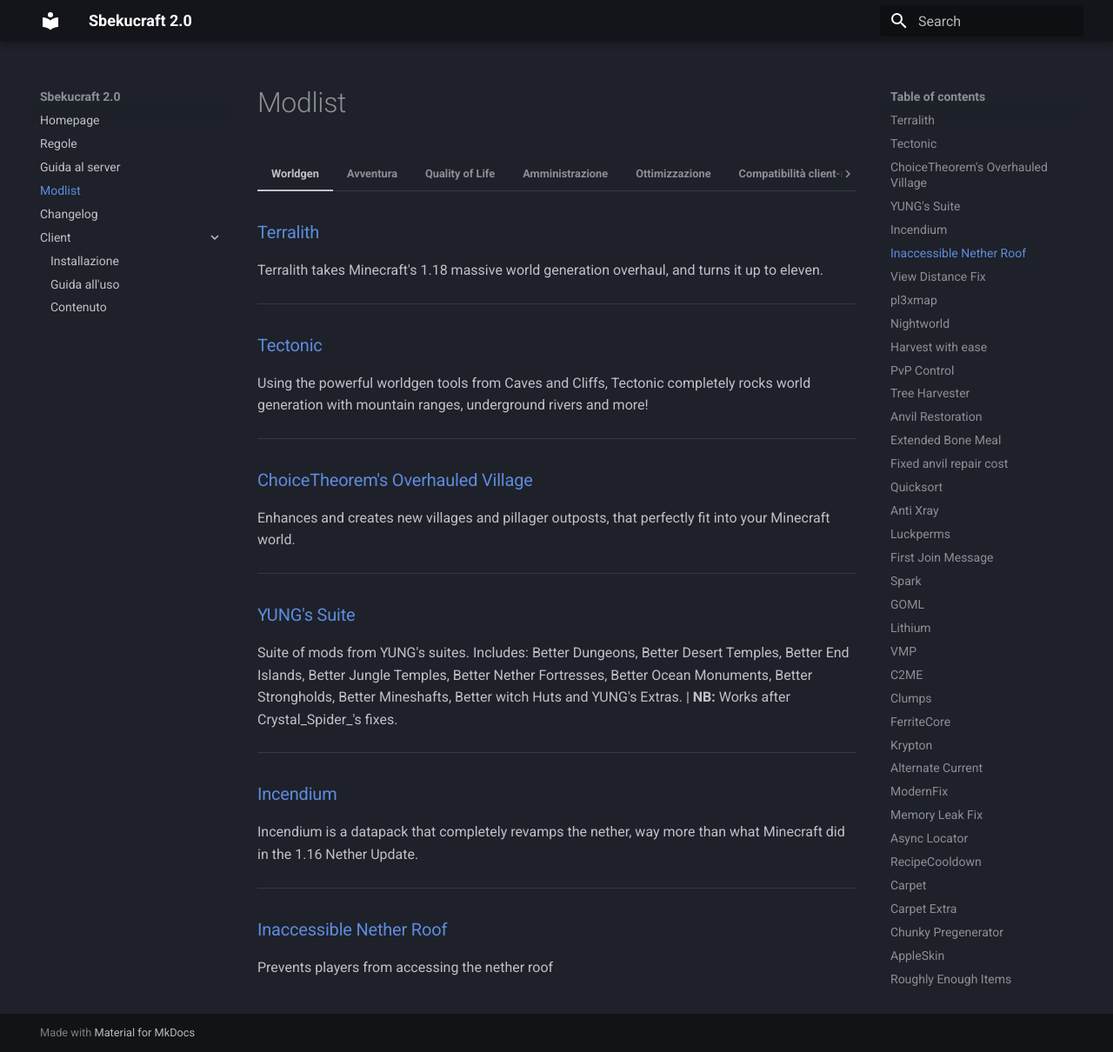
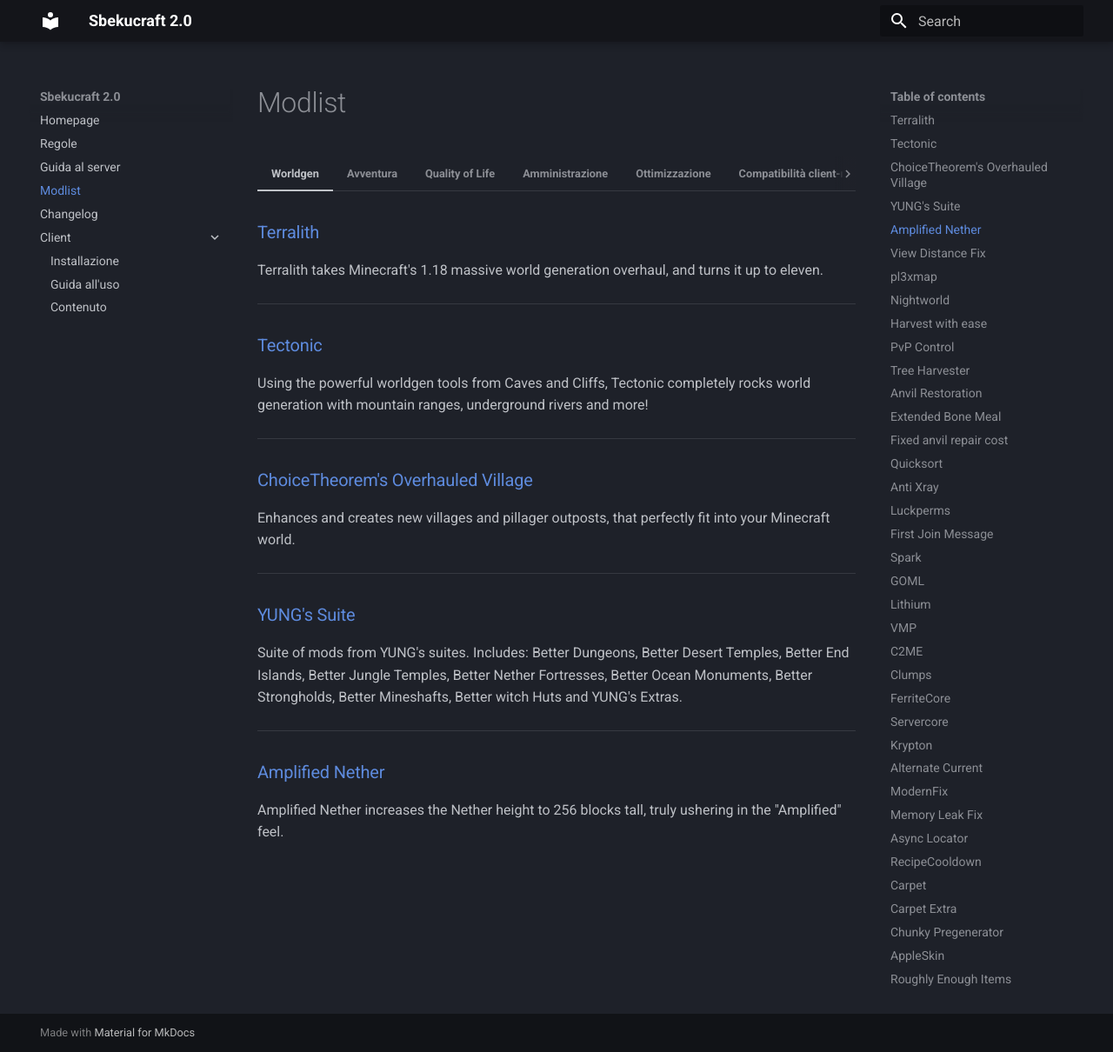
Before and after one commit to Sbekucraft/Sbekucraft-2.0-Wiki, an MkDocs documentation site: the page built from docs/content.md, in a window 1280 px wide and 1210 px high. Shown: the whole window at 87% size. Built offline with MkDocs 1.6.1 and Material for MkDocs 9.7.7, drawn with Linux system fonts in a browser that asks for light colours.

Commit message:
Rimosso Incendium e aggiunto servercore

```diff
--- a/docs/content.md
+++ b/docs/content.md
@@ -13,15 +13,11 @@
 
     ---
     ### [YUNG's Suite](https://modrinth.com/user/YUNGNICKYOUNG)
-    Suite of mods from YUNG's suites. Includes: Better Dungeons, Better Desert Temples, Better End Islands, Better Jungle Temples, Better Nether Fortresses, Better Ocean Monuments, Better Strongholds, Better Mineshafts, Better witch Huts and YUNG's Extras. | **NB:** Works after Crystal_Spider_'s fixes.
+    Suite of mods from YUNG's suites. Includes: Better Dungeons, Better Desert Temples, Better End Islands, Better Jungle Temples, Better Nether Fortresses, Better Ocean Monuments, Better Strongholds, Better Mineshafts, Better witch Huts and YUNG's Extras.
 
     ---
-    ### [Incendium](https://modrinth.com/mod/incendium)
-    Incendium is a datapack that completely revamps the nether, way more than what Minecraft did in the 1.16 Nether Update.
-
-    ---
-    ### [Inaccessible Nether Roof](https://modrinth.com/datapack/inaccessible-nether-roof)
-    Prevents players from accessing the nether roof
+    ### [Amplified Nether](https://modrinth.com/mod/amplified-nether)
+    Amplified Nether increases the Nether height to 256 blocks tall, truly ushering in the "Amplified" feel.
 
 === "Avventura"
     ### [View Distance Fix](https://modrinth.com/mod/view-distance-fix)
@@ -104,6 +100,10 @@
     ---
     ### [FerriteCore](https://modrinth.com/mod/ferrite-core)
     A mod that reduces the memory usage of Minecraft in a few different ways.
+
+    ---
+    ### [Servercore](https://modrinth.com/mod/servercore)
+    A mod that aims to optimize the minecraft server.
 
     ---
     ### [Krypton](https://modrinth.com/mod/krypton)
```
